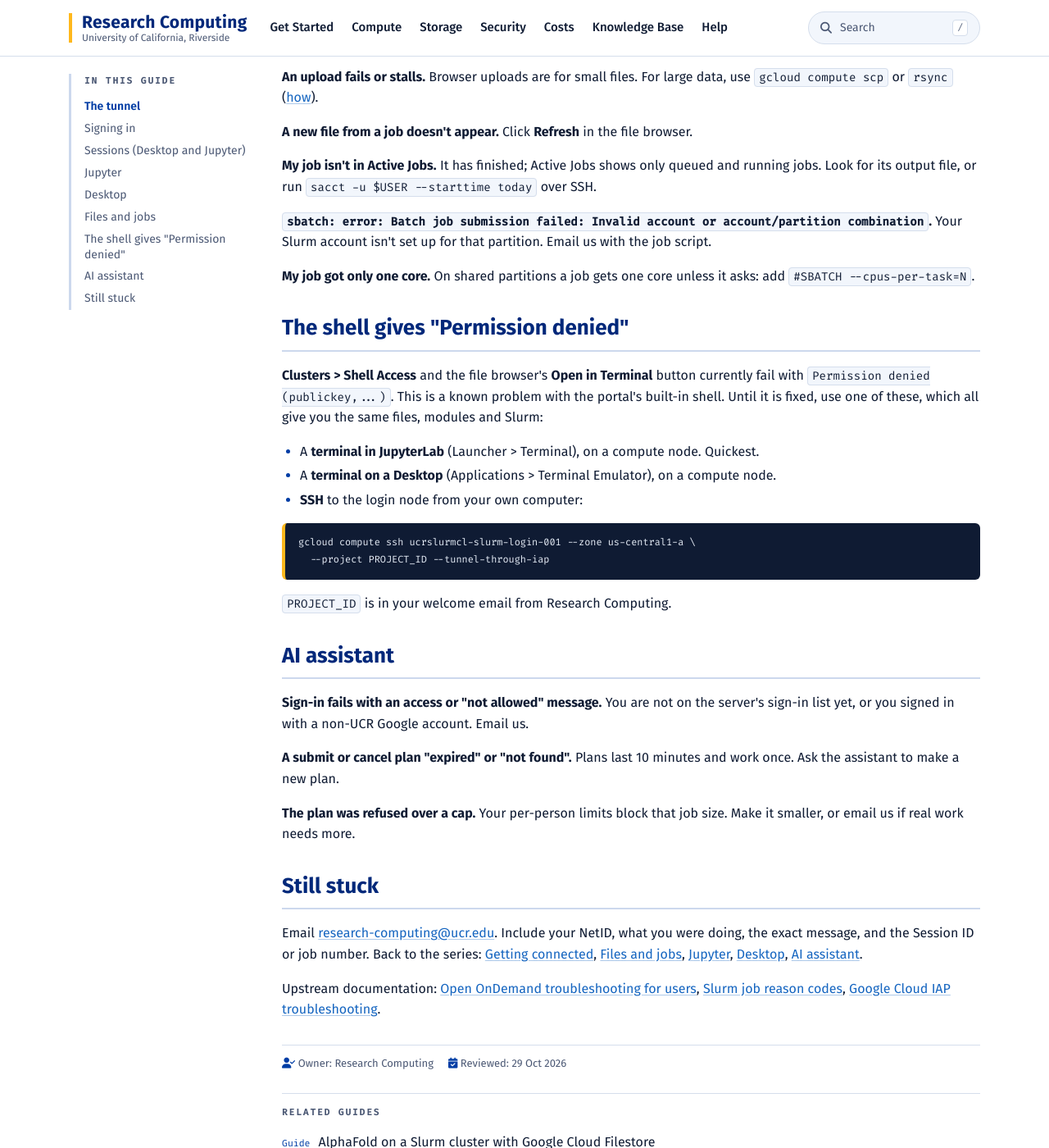
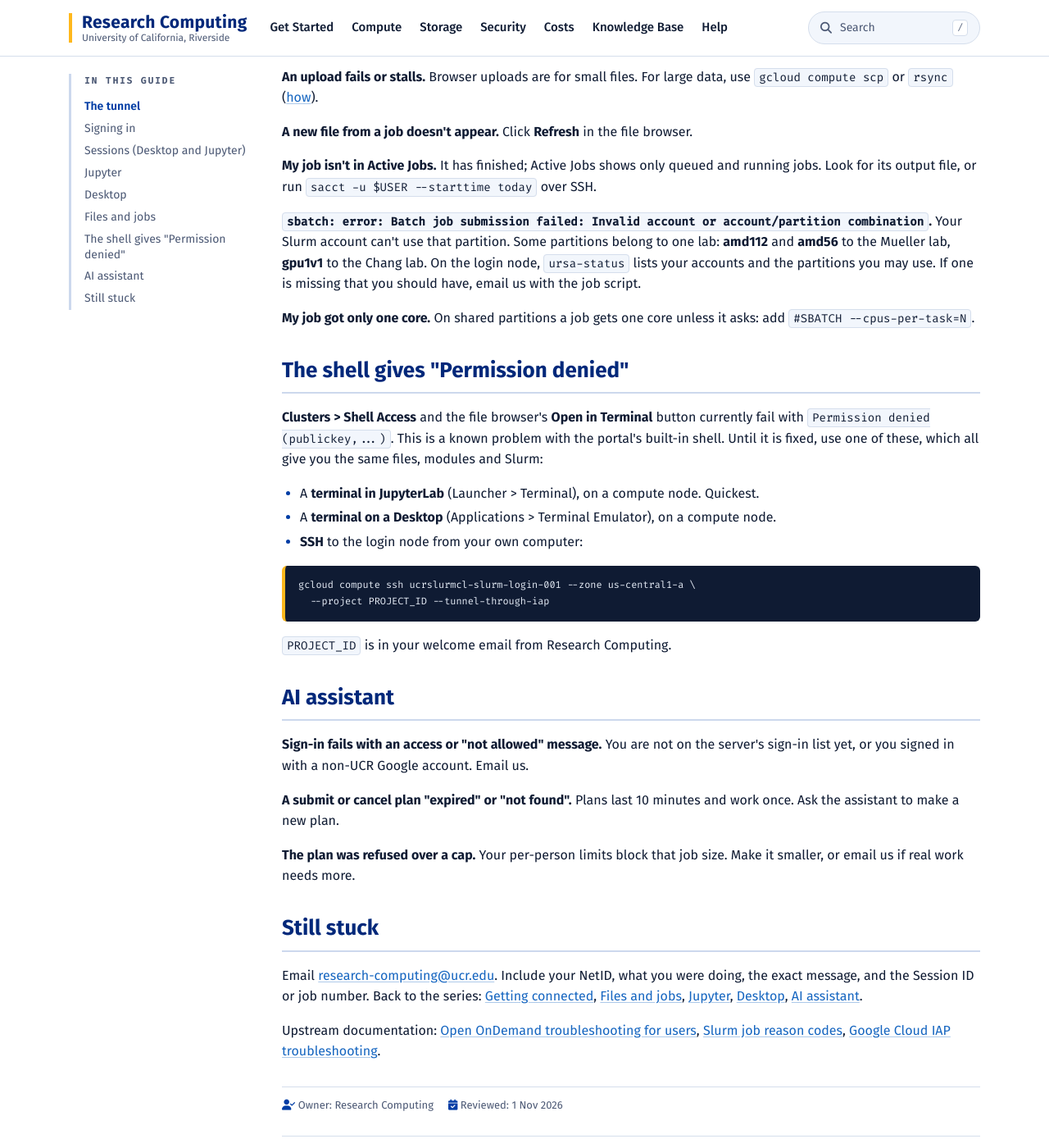
Before and after one commit to UCR-Research-Computing/rc-dev, a Jekyll site: the page built from _kb/ursa-portal-troubleshooting.md, in a window 1280 px wide and 1400 px high, scrolled down 3228 px. Shown: the whole window at 82% size. Built offline with Jekyll 4.4.1, drawn with Linux system fonts in a browser that asks for light colours; some web fonts are replaced.

Commit message:
Portal guides: sync with 2026-11-01 cluster changes (core limits incl. gpu1v1, V100 PyTorch builds, lab-only partitions, ursa-status accounts, V100 example, mkdir logs)

```diff
--- a/_kb/ursa-portal-troubleshooting.md
+++ b/_kb/ursa-portal-troubleshooting.md
@@ -3,7 +3,7 @@
 topic: Cloud
 description: "Fixes for the problems people hit with the Research Computing HPC cluster's web portal: the tunnel, sign-in, certificate warnings, sessions that stay queued or end at once, Jupyter kernels, desktop display, GPU graphics and the shell. Part 6 of the portal guide series."
 audience: "Members of labs that Research Computing has set up on its HPC cluster in Google Cloud"
-reviewed: 2026-10-29
+reviewed: 2026-11-01
 owner: Research Computing
 unlisted: true
 sitemap: false
@@ -13,6 +13,7 @@
   - "Unlisted on purpose (2026-10-29): see the first article in this series for the audience and mechanism."
   - "Built from what was hit while testing the series on 2026-10-29 (Jupyter kernel cross-origin block, since fixed; vglrun needing -d egl; Shell Access permission denied; gpul4 start time; JupyterLab not drawing in a background browser tab) plus the portal's standard failure modes."
   - "Remove the Shell Access section when the portal shell is fixed."
+  - "2026-11-01: account/partition error now names the lab-only partitions (amd112, amd56 Mueller; gpu1v1 Chang, Slurm AllowAccounts) and points at ursa-status, which lists the user's accounts and permitted partitions (checked live)."
 ---
 
 This is part 6 of the portal series. Start with [Getting connected](../ursa-portal-getting-started/) if you have not used the portal before.
@@ -98,7 +99,7 @@
 
 **My job isn't in Active Jobs.** It has finished; Active Jobs shows only queued and running jobs. Look for its output file, or run `sacct -u $USER --starttime today` over SSH.
 
-**`sbatch: error: Batch job submission failed: Invalid account or account/partition combination`.** Your Slurm account isn't set up for that partition. Email us with the job script.
+**`sbatch: error: Batch job submission failed: Invalid account or account/partition combination`.** Your Slurm account can't use that partition. Some partitions belong to one lab: **amd112** and **amd56** to the Mueller lab, **gpu1v1** to the Chang lab. On the login node, `ursa-status` lists your accounts and the partitions you may use. If one is missing that you should have, email us with the job script.
 
 **My job got only one core.** On shared partitions a job gets one core unless it asks: add `#SBATCH --cpus-per-task=N`.
 
```
Also changed, not shown: _kb/ursa-portal-files-and-jobs.md (+3 -2 lines), _kb/ursa-portal-getting-started.md (+3 -2 lines), _kb/ursa-portal-jupyter.md (+11 -2 lines), docs/SPEC.md (+1 -0 lines).
